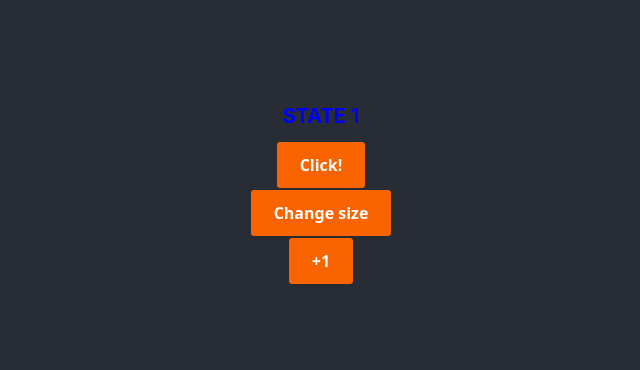
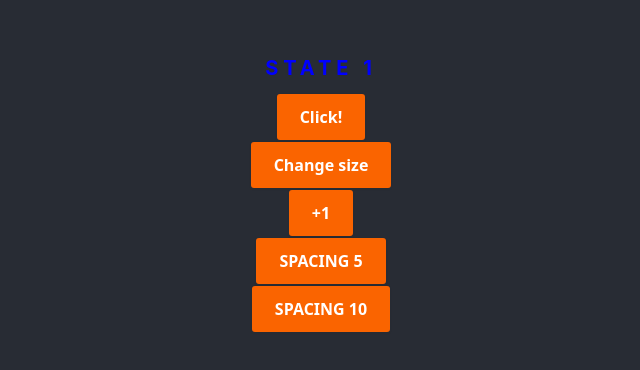
Before and after one commit to simonasablinaite/React, a React (Create React App) app: page / in a window 1280 px wide. Shown: the part 212-582 px from the top of the page, without its empty margins (319-959 px from the left). Built offline with nearby package versions, Linux system fonts and the light colour scheme.

Commit message:
state letter spacing change

```diff
--- a/src/App.jsx
+++ b/src/App.jsx
@@ -5,17 +5,18 @@ function App() {
   const [color, setColor] = useState("blue");
   const [fontSize, setFontSize] = useState(20);
   const [count, setCount] = useState(1);
+  const [ls, setLs] = useState("5px");
 
   const doJob = () => {
     console.log("Hello");
   };
 
   const clicked = () => {
-    setColor("yellowgreen");
+    setColor((color) => (color === "blue" ? "red" : "blue"));
   };
 
   const changeSize = () => {
-    setFontSize(60);
+    setFontSize((fontSize) => (fontSize === "20px" ? "60px" : "20px"));
   };
 
   const doCount = () => {
@@ -27,10 +28,20 @@ function App() {
   return (
     <div className="App">
       <header className="App-header">
-        <h1 style={{ color: color, fontSize: fontSize }}>STATE {count}</h1>
+        <h1
+          style={{
+            color: color,
+            fontSize: fontSize,
+            letterSpacing: ls,
+          }}
+        >
+          STATE {count}
+        </h1>
         <button onClick={clicked}>Click!</button>
         <button onClick={changeSize}>Change size</button>
         <button onClick={doCount}>+1</button>
+        <button onClick={() => setLs("5px")}>SPACING 5</button>
+        <button onClick={() => setLs("10px")}>SPACING 10</button>
       </header>
     </div>
   );
```
